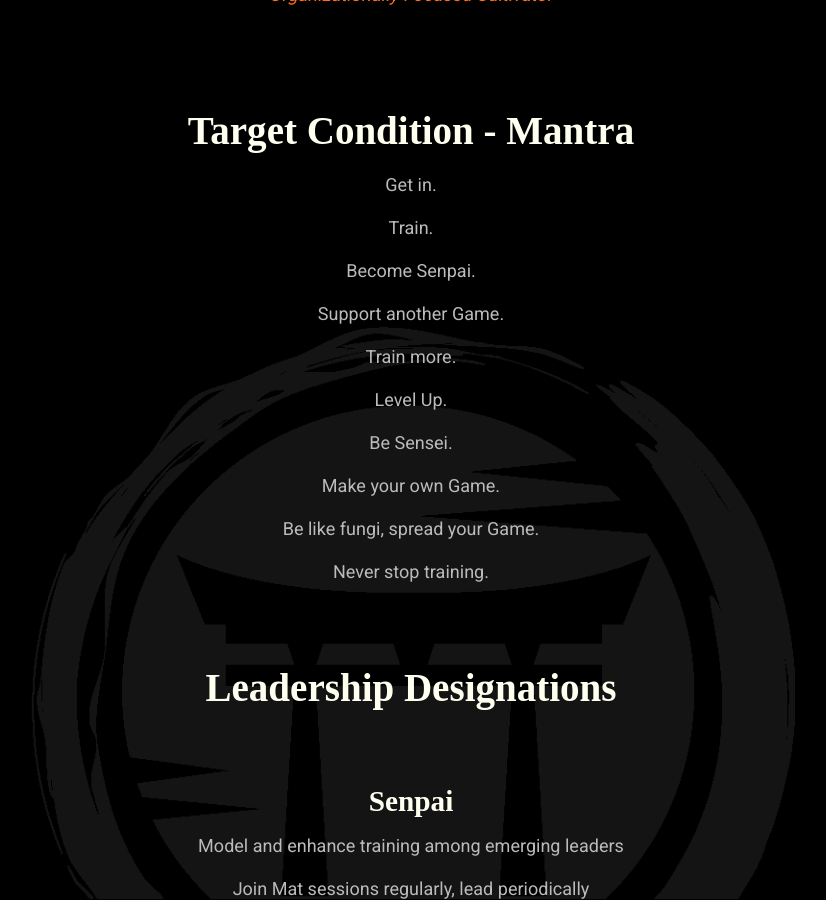
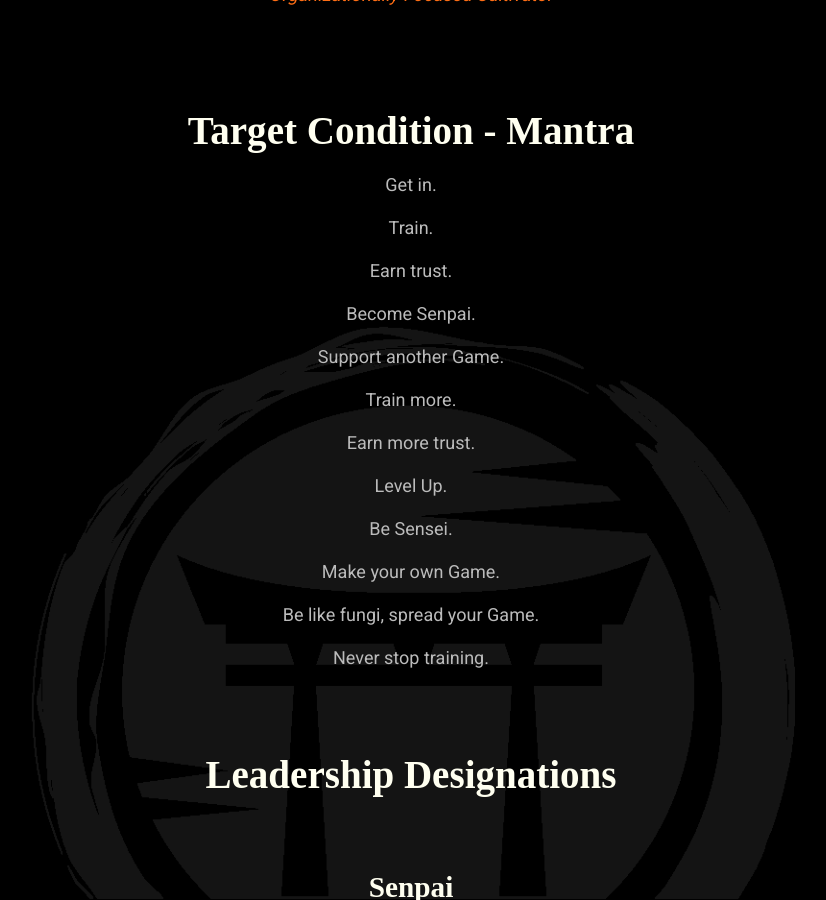
Before and after one commit to mindset-dojo/mindset-dojo.github.io, a Jekyll site: the page built from program.md, in a window 1280 px wide and 900 px high, scrolled down 4395 px. Shown: the whole window, without its empty margins (229-1055 px from the left). Built offline with Jekyll 4.4.1, drawn with Linux system fonts in a browser that asks for light colours; some web fonts are replaced.

Commit message:
refactor(sections): from gain to earn.

```diff
--- a/_data/sections/program.yaml
+++ b/_data/sections/program.yaml
@@ -171,9 +171,11 @@ sections:
       items:
         - "Get in."
         - "Train."
+        - "Earn trust."
         - "Become Senpai."
         - "Support another Game."
         - "Train more."
+        - "Earn more trust."
         - "Level Up."
         - "Be Sensei."
         - "Make your own Game."
--- a/_data/sections/project.yaml
+++ b/_data/sections/project.yaml
@@ -43,12 +43,12 @@ sections:
         - "Get in."
         - "Train."
         - "Contribute."
-        - "Gain trust."
+        - "Earn trust."
         - "Become Cultivator."
         - "Support our Game."
         - "Train more."
         - "Contribute more."
-        - "Gain more trust."
+        - "Earn more trust."
         - "Level Up."
         - "Change your focus."
         - "Change your world."
```
